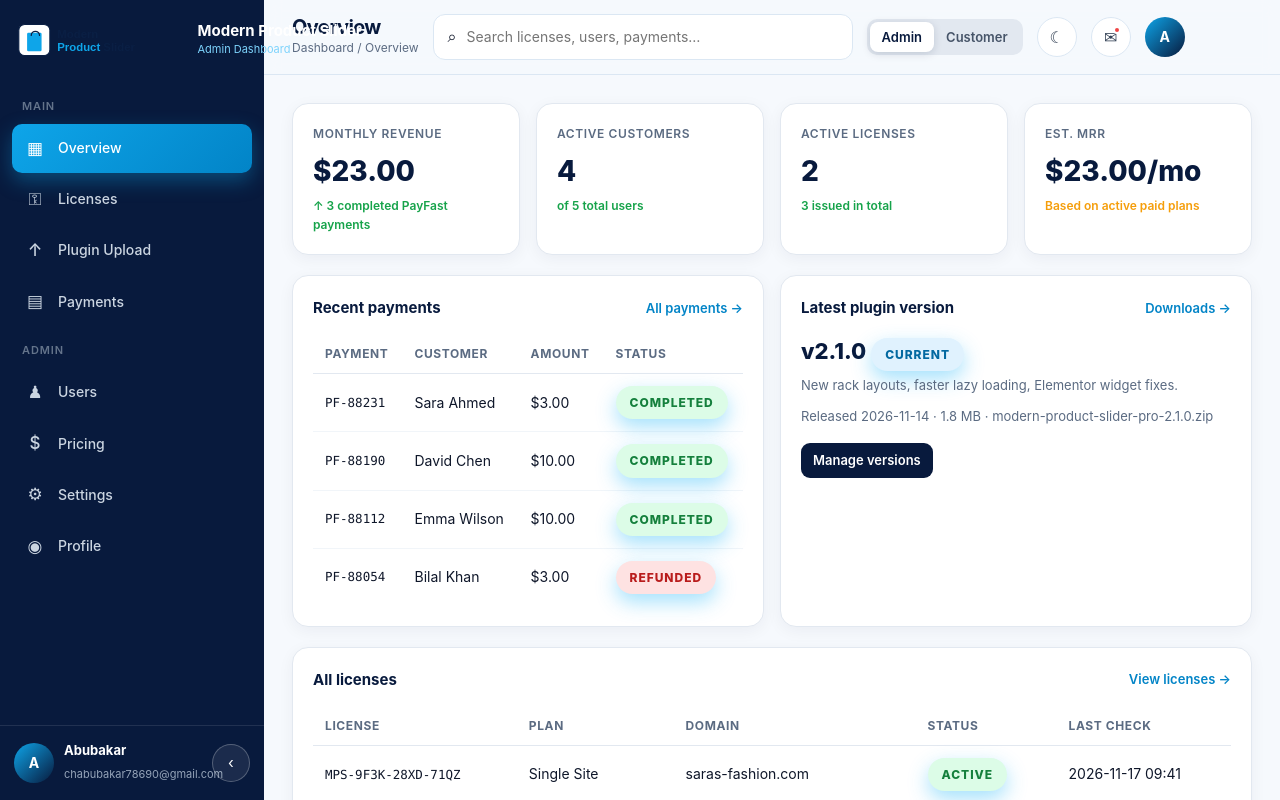
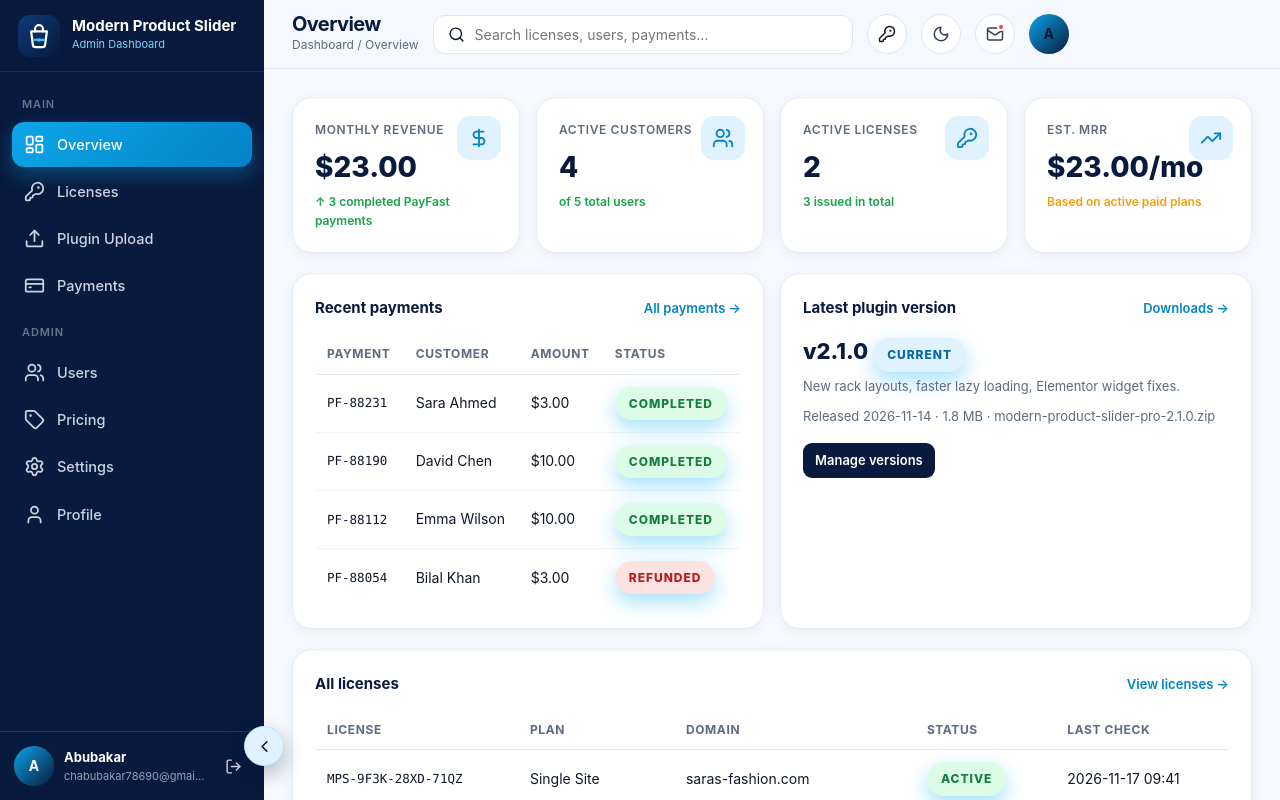
Before and after one commit to chabubakar78690-ctrl/Modern-Product-Slider, a Next.js app: page /dashboard in a window 1280 px wide. Shown: the top 800 px of the page. Built offline with nearby package versions, Linux system fonts and the light colour scheme.

Commit message:
Modernize dashboard: lucide icons, square logo mark, fixed admin, floating collapse button, modern stat cards, admin account settings

```diff
--- a/package.json
+++ b/package.json
@@ -1 +1 @@
-{"dependencies":{"next":"^14.2.35","react":"18.3.1","react-dom":"18.3.1"},"name":"modern-product-slider-website","private":true,"scripts":{"build":"next build","dev":"next dev","lint":"next lint","start":"next start"},"version":"1.0.0"}
+{"dependencies":{"lucide-react":"^1.74.0","next":"^14.2.35","react":"18.3.1","react-dom":"18.3.1"},"name":"modern-product-slider-website","private":true,"scripts":{"build":"next build","dev":"next dev","lint":"next lint","start":"next start"},"version":"1.0.0"}
--- a/src/app/dashboard/dashboard.css
+++ b/src/app/dashboard/dashboard.css
@@ -5,42 +5,56 @@
 .dash button{font-family:inherit}
 
 /* Sidebar */
-.dash-side{width:264px;flex-shrink:0;background:#081a3d;color:#cbd5e1;display:flex;flex-direction:column;position:sticky;top:0;height:100vh;transition:width .25s ease;z-index:40}
+.dash-side{width:264px;flex-shrink:0;background:#081a3d;color:#cbd5e1;display:flex;flex-direction:column;position:sticky;top:0;height:100vh;transition:width .25s ease;z-index:40;overflow:visible}
 .dash-side.collapsed{width:78px}
-.dash-brand{display:flex;align-items:center;gap:12px;padding:20px 18px 14px}
-.dash-brand img{height:40px;flex-shrink:0}
-.dash-brand .b-name{color:#fff;font-weight:700;font-size:15px;line-height:1.25;white-space:nowrap}
+.dash-brand{display:flex;align-items:center;gap:12px;padding:0 18px;height:72px;flex-shrink:0;overflow:hidden;border-bottom:1px solid rgba(255,255,255,.08)}
+.dash-brand .dash-mark{width:42px;height:42px;flex-shrink:0;border-radius:12px}
+.dash-brand .b-text{min-width:0}
+.dash-brand .b-name{color:#fff;font-weight:700;font-size:15px;line-height:1.25;white-space:nowrap;overflow:hidden;text-overflow:ellipsis}
 .dash-brand .b-sub{color:#7dd3fc;font-size:11px;white-space:nowrap}
-.dash-side.collapsed .b-name,.dash-side.collapsed .b-sub{display:none}
+.dash-side.collapsed .b-text{display:none}
+.dash-side.collapsed .dash-brand{justify-content:center;padding:0}
 .dash-nav{flex:1;overflow-y:auto;padding:8px 12px}
 .dash-nav h5{margin:16px 10px 8px;font-size:11px;letter-spacing:.08em;text-transform:uppercase;color:#64748b;font-weight:600;white-space:nowrap}
 .dash-side.collapsed .dash-nav h5{display:none}
-.dash-nav a{display:flex;align-items:center;gap:12px;padding:11px 12px;border-radius:10px;color:#cbd5e1;font-size:14px;font-weight:500;margin-bottom:2px;white-space:nowrap}
+.dash-nav a{display:flex;align-items:center;gap:12px;padding:11px 12px;border-radius:12px;color:#cbd5e1;font-size:14.5px;font-weight:500;margin-bottom:2px;white-space:nowrap;transition:background .2s ease,color .2s ease,transform .2s ease}
+.dash-nav a:hover{transform:translateX(3px)}
 .dash-nav a:hover{background:rgba(255,255,255,.08);color:#fff}
 .dash-nav a.active{background:linear-gradient(135deg,#0ea5e9,#0284c7);color:#fff;box-shadow:0 8px 20px rgba(14,165,233,.35)}
-.dash-nav a .ic{font-size:17px;width:22px;text-align:center;flex-shrink:0}
+.dash-nav a svg{flex-shrink:0;transition:transform .2s ease}
+.dash-nav a:hover svg{transform:scale(1.15)}
 .dash-side.collapsed .dash-nav a{justify-content:center;padding:11px 0}
 .dash-side.collapsed .dash-nav a span.lbl{display:none}
 .dash-side-foot{padding:14px;border-top:1px solid rgba(255,255,255,.1);display:flex;align-items:center;gap:10px}
 .dash-side-foot .who{flex:1;min-width:0}
 .dash-side-foot .who b{display:block;color:#fff;font-size:13px;white-space:nowrap;overflow:hidden;text-overflow:ellipsis}
-.dash-side-foot .who span{font-size:11px;color:#94a3b8}
+.dash-side-foot .who span{font-size:11px;color:#94a3b8;display:block;white-space:nowrap;overflow:hidden;text-overflow:ellipsis}
+.dash-logout{display:flex;align-items:center;justify-content:center;width:34px;height:34px;border-radius:10px;color:#94a3b8;flex-shrink:0;transition:background .2s ease,color .2s ease,transform .2s ease}
+.dash-logout:hover{background:rgba(255,255,255,.1);color:#fff;transform:scale(1.08)}
 .dash-side.collapsed .dash-side-foot .who{display:none}
-.dash-collapse{width:38px;height:38px;border-radius:50%;border:1px solid rgba(255,255,255,.25);background:rgba(255,255,255,.08);color:#fff;cursor:pointer;font-size:15px;flex-shrink:0;line-height:1}
-.dash-collapse:hover{background:#0ea5e9}
+/* Floating collapse button: half inside the sidebar, half outside, at the bottom */
+.dash-collapse-float{position:absolute;right:0;bottom:34px;transform:translateX(50%);width:40px;height:40px;border-radius:50%;border:1px solid #bae6fd;background:#e0f2fe;color:#081a3d;cursor:pointer;display:flex;align-items:center;justify-content:center;box-shadow:0 8px 20px rgba(8,26,61,.3);z-index:50;transition:background .2s ease,color .2s ease,transform .2s ease}
+.dash-collapse-float:hover{background:#0ea5e9;color:#fff;transform:translateX(50%) scale(1.1)}
 .dash-backdrop{display:none}
 
 /* Main */
 .dash-main{flex:1;min-width:0;display:flex;flex-direction:column}
 .dash-top{position:sticky;top:0;z-index:30;display:flex;align-items:center;gap:14px;padding:14px 28px;background:rgba(246,249,253,.9);backdrop-filter:blur(8px);border-bottom:1px solid #dbe7f3}
 .dash[data-theme="dark"] .dash-top{background:rgba(11,18,32,.9);border-color:#1e293b}
+.dash-title{min-width:0;flex-shrink:0}
+.dash-title h1{font-size:20px;margin:0;color:#081a3d;white-space:nowrap}
 .dash-top h1{font-size:20px;margin:0;color:#081a3d}
 .dash[data-theme="dark"] .dash-top h1{color:#fff}
 .dash-top .crumb{font-size:12px;color:#5b6b82;margin:0}
-.dash-search{flex:1;max-width:420px;display:flex;align-items:center;gap:8px;background:#fff;border:1.5px solid #dbe7f3;border-radius:12px;padding:9px 14px}
+.dash-search{flex:1;max-width:420px;display:flex;align-items:center;gap:8px;background:#fff;border:1.5px solid #dbe7f3;border-radius:12px;padding:9px 14px;transition:border-color .2s ease,box-shadow .2s ease}
+.dash-search:focus-within{border-color:#0ea5e9;box-shadow:0 0 0 3px rgba(14,165,233,.15)}
 .dash[data-theme="dark"] .dash-search{background:#111c33;border-color:#1e293b}
 .dash-search input{border:0;outline:none;background:transparent;flex:1;font-size:14px;font-family:inherit;color:inherit}
-.dash-icon-btn{width:40px;height:40px;border-radius:50%;border:1.5px solid #dbe7f3;background:#fff;cursor:pointer;font-size:16px;color:#334155;position:relative;flex-shrink:0}
+.dash-icon-btn{width:40px;height:40px;border-radius:50%;border:1.5px solid #dbe7f3;background:#fff;cursor:pointer;font-size:16px;color:#334155;position:relative;flex-shrink:0;display:flex;align-items:center;justify-content:center;transition:background .2s ease,color .2s ease,border-color .2s ease,transform .2s ease}
+.dash-icon-btn:hover{border-color:#0ea5e9;color:#0284c7;transform:scale(1.08);box-shadow:0 6px 16px rgba(14,165,233,.18)}
+.dash-icon-btn svg{transition:transform .25s ease}
+.dash-icon-btn:hover svg{transform:scale(1.12)}
+.dash-top-link{text-decoration:none}
 .dash[data-theme="dark"] .dash-icon-btn{background:#111c33;border-color:#1e293b;color:#e2e8f0}
 .dash-icon-btn .dot{position:absolute;top:8px;right:9px;width:8px;height:8px;border-radius:50%;background:#ef4444;border:2px solid #fff}
 .dash-role{display:flex;background:#e2e8f0;border-radius:10px;padding:3px;flex-shrink:0}
@@ -69,7 +83,14 @@
 .dash-grid{display:grid;grid-template-columns:repeat(4,1fr);gap:16px;margin-bottom:20px}
 .dash-grid.two{grid-template-columns:repeat(2,1fr)}
 .dash-grid.three{grid-template-columns:repeat(3,1fr)}
-.dash-card{background:#fff;border:1px solid #e2e8f0;border-radius:16px;padding:20px;box-shadow:0 4px 16px rgba(8,26,61,.05)}
+.dash-card{background:#fff;border:1px solid #e6edf5;border-radius:20px;padding:22px;box-shadow:0 4px 18px rgba(8,26,61,.05);transition:transform .25s ease,box-shadow .25s ease}
+.dash-card:hover{box-shadow:0 14px 34px rgba(8,26,61,.1)}
+.stat{position:relative;overflow:hidden}
+.stat:hover{transform:translateY(-3px)}
+.stat::after{content:'';position:absolute;top:0;left:0;right:0;height:3px;background:linear-gradient(90deg,#0ea5e9,#38bdf8,#081a3d);opacity:0;transition:opacity .25s ease}
+.stat:hover::after{opacity:1}
+.stat-ico{position:absolute;top:18px;right:18px;width:44px;height:44px;border-radius:13px;background:#e0f2fe;color:#0284c7;display:flex;align-items:center;justify-content:center;transition:transform .25s ease,background .25s ease,color .25s ease}
+.stat:hover .stat-ico{transform:scale(1.1) rotate(-4deg);background:#0ea5e9;color:#fff}
 .dash[data-theme="dark"] .dash-card{background:#111c33;border-color:#1e293b}
 .dash-card h3{margin:0 0 4px;font-size:15px;color:#081a3d}
 .dash[data-theme="dark"] .dash-card h3{color:#fff}
@@ -164,6 +185,7 @@
   .dash-side.collapsed .b-name,.dash-side.collapsed .b-sub,.dash-side.collapsed .dash-nav h5,.dash-side.collapsed .dash-nav a span.lbl,.dash-side.collapsed .dash-side-foot .who{display:block}
   .dash-side.collapsed .dash-nav a{justify-content:flex-start;padding:11px 12px}
   .dash-backdrop{display:block;position:fixed;inset:0;background:rgba(8,26,61,.5);z-index:35}
+  .dash-collapse-float{display:none}
   .dash-menu-btn{display:flex}
   .dash-top{padding:12px 16px;flex-wrap:wrap}
   .dash-search{order:3;flex-basis:100%;max-width:none}
--- a/src/app/dashboard/layout.jsx
+++ b/src/app/dashboard/layout.jsx
@@ -3,34 +3,30 @@
 import { useEffect, useState } from 'react';
 import Link from 'next/link';
 import { usePathname } from 'next/navigation';
+import {
+  LayoutDashboard, KeyRound, Upload, CreditCard, Users, Tag, Settings, User,
+  Search, Moon, Sun, Mail, Menu, ChevronLeft, ChevronRight, LogOut,
+} from 'lucide-react';
 import './dashboard.css';
 import { loadStore } from './lib/store';
 
-const USER_NAV = [
+// One fixed admin account for now. The admin can change name/email/password
+// later from Admin → Settings → Admin account.
+const NAV = [
   { section: 'Main' },
-  { href: '/dashboard', label: 'Overview', icon: '▦' },
-  { href: '/dashboard/licenses', label: 'My Licenses', icon: '⚿' },
-  { href: '/dashboard/downloads', label: 'Downloads', icon: '↓' },
-  { href: '/dashboard/billing', label: 'Billing', icon: '▤' },
-  { href: '/dashboard/profile', label: 'Profile', icon: '◉' },
-];
-
-const ADMIN_NAV = [
-  { section: 'Main' },
-  { href: '/dashboard', label: 'Overview', icon: '▦' },
-  { href: '/dashboard/licenses', label: 'Licenses', icon: '⚿' },
-  { href: '/dashboard/downloads', label: 'Plugin Upload', icon: '↑' },
-  { href: '/dashboard/billing', label: 'Payments', icon: '▤' },
+  { href: '/dashboard', label: 'Overview', icon: LayoutDashboard },
+  { href: '/dashboard/licenses', label: 'Licenses', icon: KeyRound },
+  { href: '/dashboard/downloads', label: 'Plugin Upload', icon: Upload },
+  { href: '/dashboard/billing', label: 'Payments', icon: CreditCard },
   { section: 'Admin' },
-  { href: '/dashboard/admin/users', label: 'Users', icon: '♟' },
-  { href: '/dashboard/admin/pricing', label: 'Pricing', icon: '$' },
-  { href: '/dashboard/admin/settings', label: 'Settings', icon: '⚙' },
-  { href: '/dashboard/profile', label: 'Profile', icon: '◉' },
+  { href: '/dashboard/admin/users', label: 'Users', icon: Users },
+  { href: '/dashboard/admin/pricing', label: 'Pricing', icon: Tag },
+  { href: '/dashboard/admin/settings', label: 'Settings', icon: Settings },
+  { href: '/dashboard/profile', label: 'Profile', icon: User },
 ];
 
 export default function DashboardLayout({ children }) {
   const pathname = usePathname();
-  const [role, setRole] = useState('admin');
   const [theme, setTheme] = useState('light');
   const [collapsed, setCollapsed] = useState(false);
   const [drawer, setDrawer] = useState(false);
@@ -38,21 +34,19 @@ export default function DashboardLayout({ children }) {
   const [store, setStore] = useState(null);
 
   useEffect(() => {
-    setRole(window.localStorage.getItem('mps-role') || 'admin');
     setTheme(window.localStorage.getItem('mps-theme') || 'light');
+    window.localStorage.setItem('mps-role', 'admin');
     setStore(loadStore());
     const onStore = () => setStore(loadStore());
     window.addEventListener('mps-store', onStore);
     return () => window.removeEventListener('mps-store', onStore);
   }, []);
 
-  const changeRole = (r) => { setRole(r); window.localStorage.setItem('mps-role', r); };
   const changeTheme = () => { const t = theme === 'light' ? 'dark' : 'light'; setTheme(t); window.localStorage.setItem('mps-theme', t); };
 
-  const nav = role === 'admin' ? ADMIN_NAV : USER_NAV;
-  const me = role === 'admin' ? (store?.profile || { name: 'Abubakar', email: 'chabubakar78690@gmail.com' }) : (store?.customer || { name: 'Sara Ahmed', email: 'sara@fashionstore.com' });
+  const me = store?.profile || { name: 'Abubakar', email: 'chabubakar78690@gmail.com' };
   const unread = (store?.notifications || []).filter((n) => n.unread).length;
-  const titles = { '/dashboard': ['Overview', 'Dashboard / Overview'], '/dashboard/licenses': [role === 'admin' ? 'Licenses' : 'My Licenses', 'Dashboard / Licenses'], '/dashboard/downloads': [role === 'admin' ? 'Plugin Upload' : 'Downloads', 'Dashboard / Downloads'], '/dashboard/billing': [role === 'admin' ? 'Payments' : 'Billing', 'Dashboard / Billing'], '/dashboard/profile': ['Profile', 'Dashboard / Profile'], '/dashboard/admin/users': ['Users', 'Dashboard / Admin / Users'], '/dashboard/admin/pricing': ['Pricing', 'Dashboard / Admin / Pricing'], '/dashboard/admin/settings': ['Settings', 'Dashboard / Admin / Settings'] };
+  const titles = { '/dashboard': ['Overview', 'Dashboard / Overview'], '/dashboard/licenses': ['Licenses', 'Dashboard / Licenses'], '/dashboard/downloads': ['Plugin Upload', 'Dashboard / Downloads'], '/dashboard/billing': ['Payments', 'Dashboard / Billing'], '/dashboard/profile': ['Profile', 'Dashboard / Profile'], '/dashboard/admin/users': ['Users', 'Dashboard / Admin / Users'], '/dashboard/admin/pricing': ['Pricing', 'Dashboard / Admin / Pricing'], '/dashboard/admin/settings': ['Settings', 'Dashboard / Admin / Settings'] };
   const [title, crumb] = titles[pathname] || ['Dashboard', 'Dashboard'];
 
   return (
@@ -60,35 +54,35 @@ export default function DashboardLayout({ children }) {
       {drawer && <div className="dash-backdrop" onClick={() => setDrawer(false)} />}
       <aside className={`dash-side ${collapsed ? 'collapsed' : ''} ${drawer ? 'open' : ''}`}>
         <div className="dash-brand">
-          <img src="/logo.svg" alt="Modern Product Slider" />
-          <div><div className="b-name">Modern Product Slider</div><div className="b-sub">{role === 'admin' ? 'Admin Dashboard' : 'Customer Dashboard'}</div></div>
+          <img src="/logo-mark.svg" alt="Modern Product Slider" className="dash-mark" />
+          <div className="b-text"><div className="b-name">Modern Product Slider</div><div className="b-sub">Admin Dashboard</div></div>
         </div>
         <nav className="dash-nav">
-          {nav.map((item, i) => item.section ? <h5 key={i}>{item.section}</h5> : (
-            <Link key={item.href} href={item.href} className={pathname === item.href ? 'active' : ''} onClick={() => setDrawer(false)}>
-              <span className="ic">{item.icon}</span><span className="lbl">{item.label}</span>
+          {NAV.map((item, i) => item.section ? <h5 key={i}>{item.section}</h5> : (
+            <Link key={item.href} href={item.href} className={pathname === item.href ? 'active' : ''} onClick={() => setDrawer(false)} title={item.label}>
+              <item.icon size={21} strokeWidth={2} /><span className="lbl">{item.label}</span>
             </Link>
           ))}
         </nav>
         <div className="dash-side-foot">
           <div className="dash-avatar">{me.name.split(' ').map((w) => w[0]).join('').slice(0, 2)}</div>
           <div className="who"><b>{me.name}</b><span>{me.email}</span></div>
-          <button className="dash-collapse" onClick={() => setCollapsed(!collapsed)} aria-label="Collapse sidebar" title={collapsed ? 'Expand sidebar' : 'Collapse sidebar'}>{collapsed ? '›' : '‹'}</button>
+          <Link className="dash-logout" href="/" title="Back to website" aria-label="Back to website"><LogOut size={17} /></Link>
         </div>
+        <button className="dash-collapse-float" onClick={() => setCollapsed(!collapsed)} aria-label={collapsed ? 'Expand sidebar' : 'Collapse sidebar'} title={collapsed ? 'Expand sidebar' : 'Collapse sidebar'}>
+          {collapsed ? <ChevronRight size={19} /> : <ChevronLeft size={19} />}
+        </button>
       </aside>
 
       <div className="dash-main">
         <header className="dash-top">
-          <button className="dash-icon-btn dash-menu-btn" onClick={() => setDrawer(true)} aria-label="Open menu">☰</button>
-          <div><h1>{title}</h1><p className="crumb">{crumb}</p></div>
-          <div className="dash-search"><span>⌕</span><input placeholder="Search licenses, users, payments…" aria-label="Search" /></div>
-          <div className="dash-role">
-            <button className={role === 'admin' ? 'on' : ''} onClick={() => changeRole('admin')}>Admin</button>
-            <button className={role === 'user' ? 'on' : ''} onClick={() => changeRole('user')}>Customer</button>
-          </div>
-          <button className="dash-icon-btn" onClick={changeTheme} aria-label="Toggle light / dark mode" title="Light / dark mode">{theme === 'light' ? '☾' : '☀'}</button>
+          <button className="dash-icon-btn dash-menu-btn" onClick={() => setDrawer(true)} aria-label="Open menu"><Menu size={19} /></button>
+          <div className="dash-title"><h1>{title}</h1><p className="crumb">{crumb}</p></div>
+          <div className="dash-search"><Search size={17} /><input placeholder="Search licenses, users, payments…" aria-label="Search" /></div>
+          <Link className="dash-icon-btn dash-top-link" href="/dashboard/admin/settings" title="Login & signup keys (OAuth)" aria-label="Login and signup keys"><KeyRound size={18} /></Link>
+          <button className="dash-icon-btn" onClick={changeTheme} aria-label="Toggle light / dark mode" title="Light / dark mode">{theme === 'light' ? <Moon size={18} /> : <Sun size={18} />}</button>
           <div className="dash-notif">
-            <button className="dash-icon-btn" onClick={() => setNotifOpen(!notifOpen)} aria-label="Notifications">✉{unread > 0 && <span className="dot" />}</button>
+            <button className="dash-icon-btn" onClick={() => setNotifOpen(!notifOpen)} aria-label="Notifications"><Mail size={18} />{unread > 0 && <span className="dot" />}</button>
             {notifOpen && (
               <div className="dash-notif-pop">
                 <h4>Notifications</h4>
@@ -98,7 +92,7 @@ export default function DashboardLayout({ children }) {
               </div>
             )}
           </div>
-          <div className="dash-avatar" title={me.name}>{me.name.split(' ').map((w) => w[0]).join('').slice(0, 2)}</div>
+          <Link className="dash-avatar" href="/dashboard/profile" title={me.name}>{me.name.split(' ').map((w) => w[0]).join('').slice(0, 2)}</Link>
         </header>
         <main className="dash-body">{children}</main>
       </div>
--- a/src/app/dashboard/page.jsx
+++ b/src/app/dashboard/page.jsx
@@ -1,6 +1,7 @@
 'use client';
 
 import Link from 'next/link';
+import { DollarSign, Users, KeyRound, TrendingUp } from 'lucide-react';
 import { useDashboard, money } from './lib/useStore';
 
 export default function DashboardHome() {
@@ -14,10 +15,10 @@ export default function DashboardHome() {
     <>
       {isAdmin ? (
         <div className="dash-grid">
-          <div className="dash-card stat"><div className="s-label">Monthly revenue</div><div className="s-num">{money(revenue)}</div><div className="s-sub">↑ 3 completed PayFast payments</div></div>
-          <div className="dash-card stat"><div className="s-label">Active customers</div><div className="s-num">{data.users.filter((u) => u.status === 'Active').length}</div><div className="s-sub">of {data.users.length} total users</div></div>
-          <div className="dash-card stat"><div className="s-label">Active licenses</div><div className="s-num">{activeLicenses.length}</div><div className="s-sub">{data.licenses.length} issued in total</div></div>
-          <div className="dash-card stat"><div className="s-label">Est. MRR</div><div className="s-num">{money(mrr)}/mo</div><div className="s-sub warn">Based on active paid plans</div></div>
+          <div className="dash-card stat"><div className="stat-ico"><DollarSign size={22} /></div><div className="s-label">Monthly revenue</div><div className="s-num">{money(revenue)}</div><div className="s-sub">↑ 3 completed PayFast payments</div></div>
+          <div className="dash-card stat"><div className="stat-ico"><Users size={22} /></div><div className="s-label">Active customers</div><div className="s-num">{data.users.filter((u) => u.status === 'Active').length}</div><div className="s-sub">of {data.users.length} total users</div></div>
+          <div className="dash-card stat"><div className="stat-ico"><KeyRound size={22} /></div><div className="s-label">Active licenses</div><div className="s-num">{activeLicenses.length}</div><div className="s-sub">{data.licenses.length} issued in total</div></div>
+          <div className="dash-card stat"><div className="stat-ico"><TrendingUp size={22} /></div><div className="s-label">Est. MRR</div><div className="s-num">{money(mrr)}/mo</div><div className="s-sub warn">Based on active paid plans</div></div>
         </div>
       ) : (
         <div className="dash-grid">
```
Also changed, not shown: src/app/dashboard/admin/settings/page.jsx (+17 -0 lines), public/logo-mark.svg (added), 1 other file (tests, documents, lock files or other folders).
